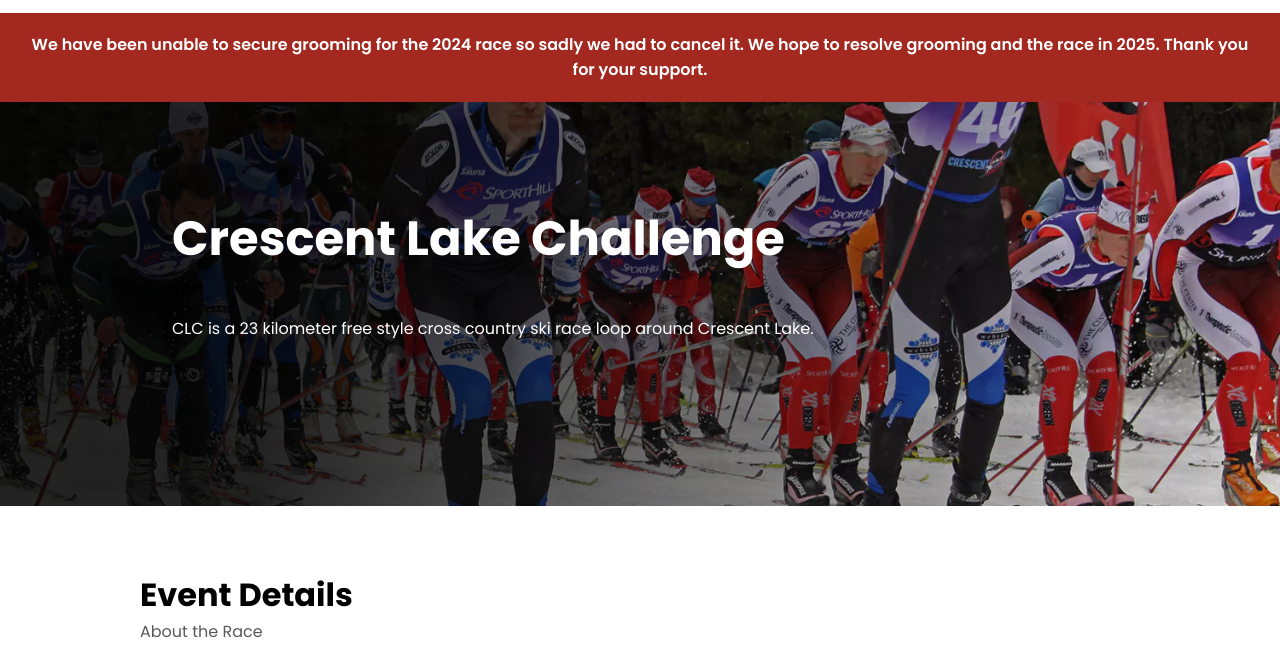
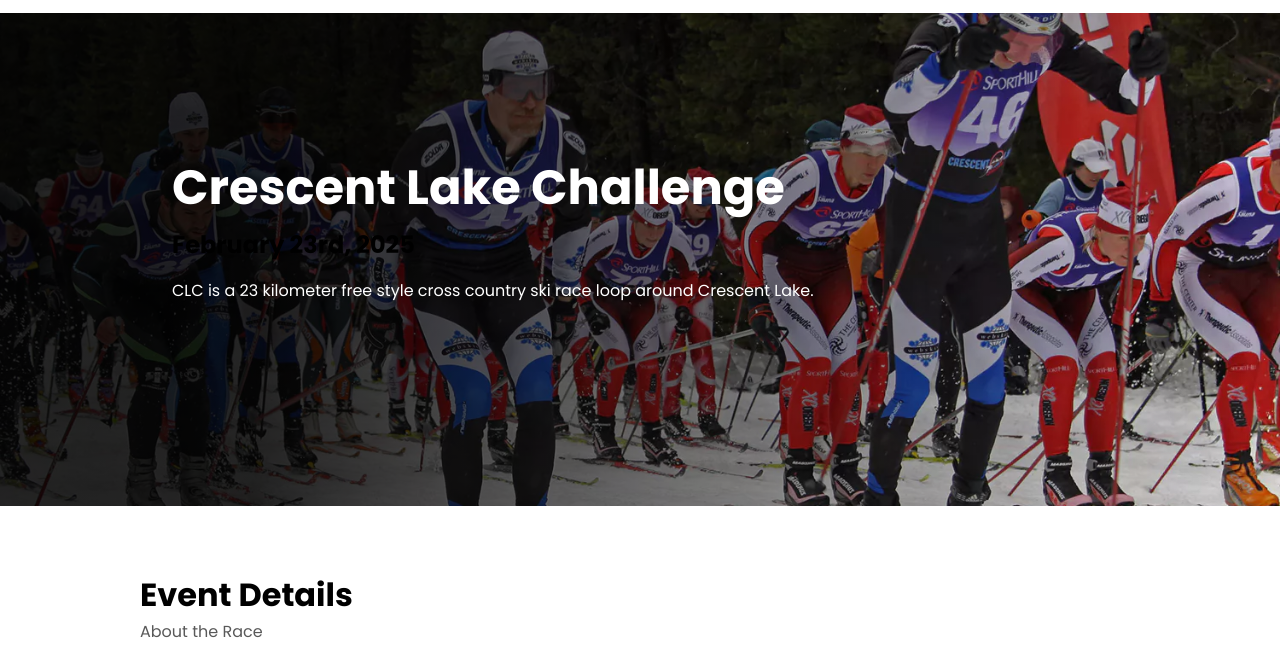
Before and after one commit to 541joehill/crescent-lake-challenge, a website built with Parcel: page index.html in a window 1280 px wide. Shown: the part 94-745 px from the top of the page. Built offline with nearby package versions, Linux system fonts and the light colour scheme.

Commit message:
Update index.html

```diff
--- a/index.html
+++ b/index.html
@@ -160,12 +160,6 @@
               </div>
             </nav>
           </div>
-          <div style="background:#A32820; padding:20px;width:100%;text-align:center;">
-            <p style="color:white; font-weight:600;">
-                We have been unable to secure grooming for the 2024 race so sadly we had to cancel it.  We hope to resolve grooming and the race in 2025.  Thank you for your support.
-            </p>
-
-          </div>
           <div class="landing-page-container02">
             <div class="landing-page-hero">
               <div class="landing-page-content-container">
@@ -173,7 +167,7 @@
                   <span>Crescent Lake</span>
                   <span>Challenge</span>
                 </h1>
-                <span>Text</span>
+                <h2>February 23rd, 2025</h2>
                 <span class="landing-page-text09">
                   <span>
                     CLC is a 23 kilometer free style cross country ski race loop
```
